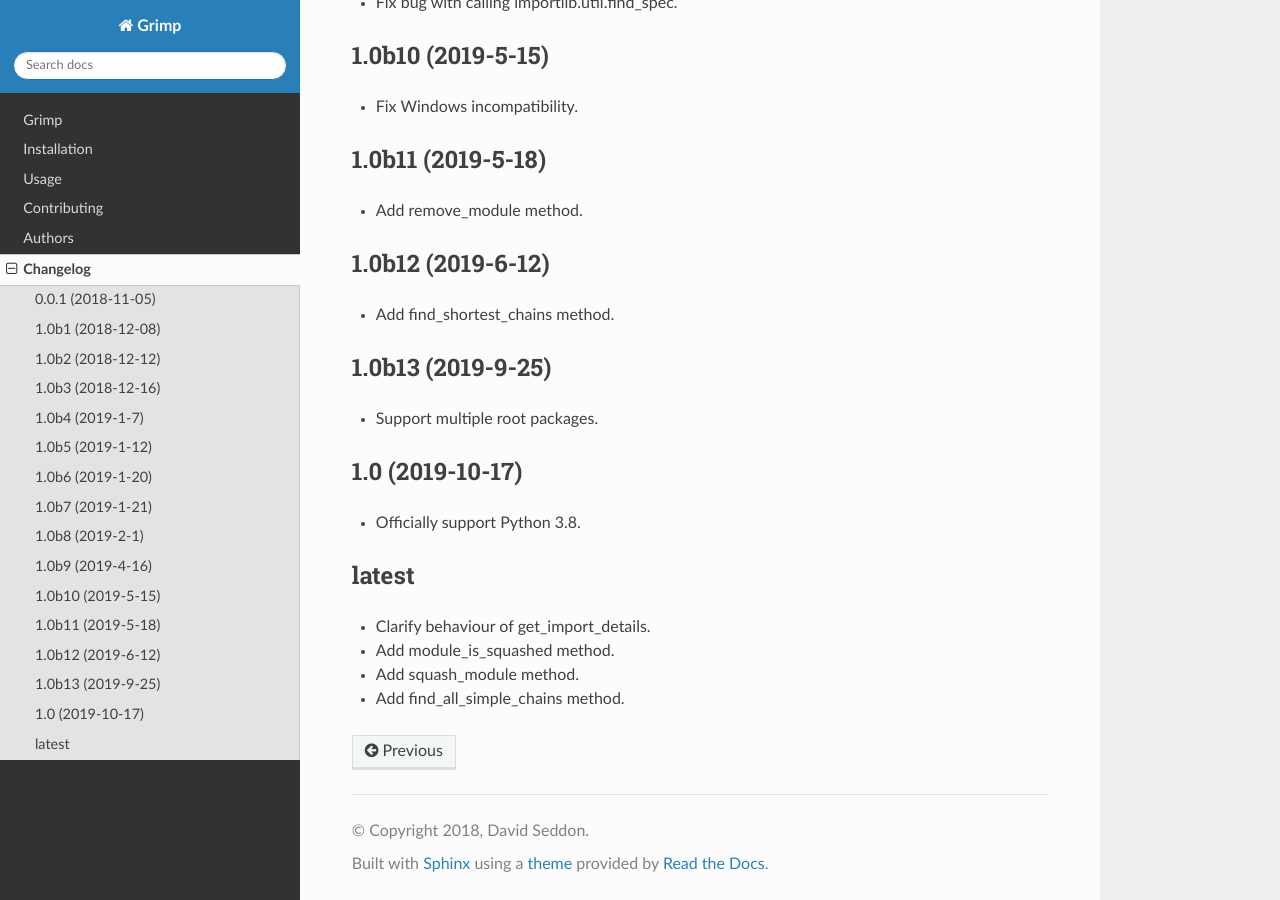
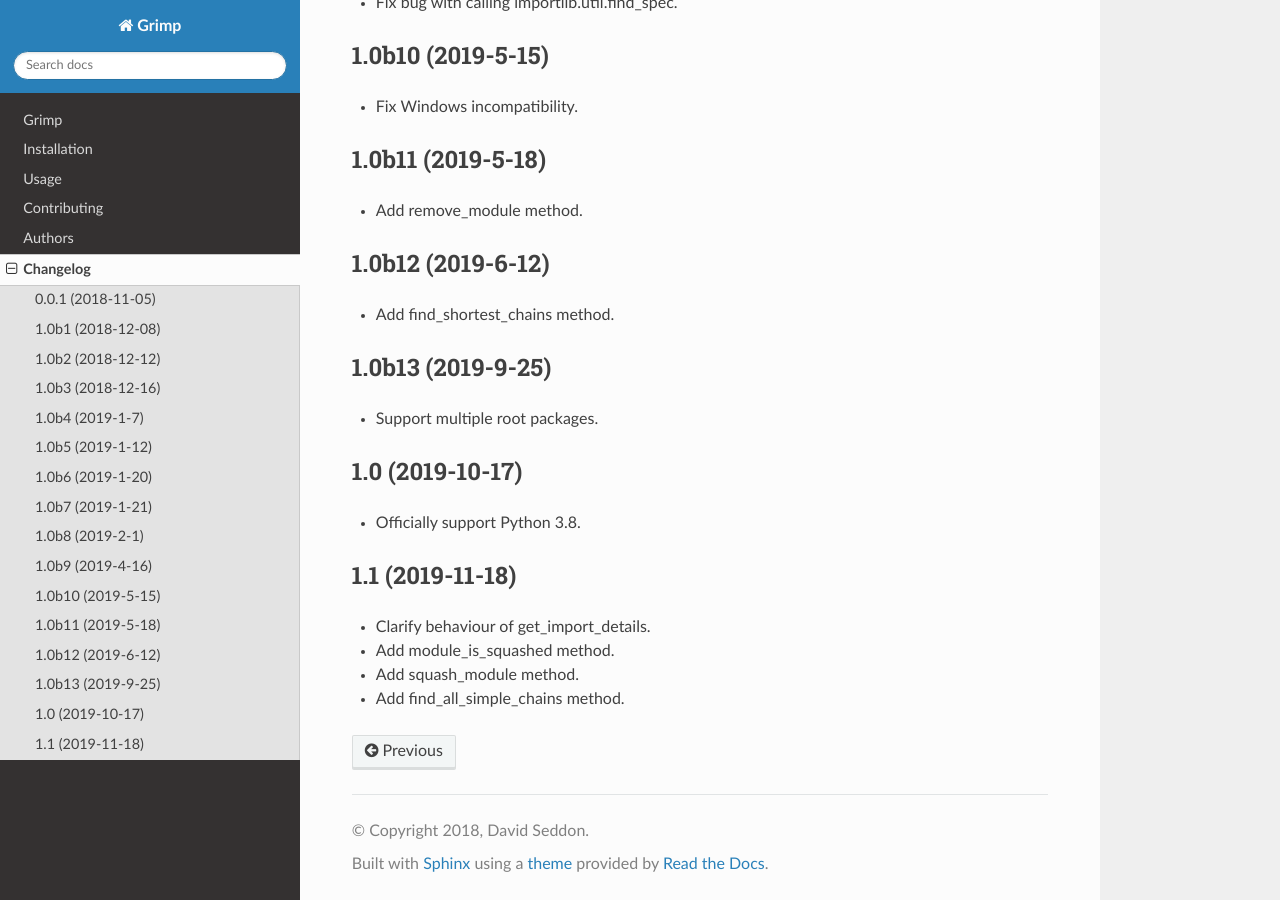
Before and after one commit to seddonym/grimp, a Sphinx documentation site: the page built from docs/changelog.rst, in a window 1280 px wide and 900 px high, scrolled down 1354 px. Built offline with Sphinx 7.4.7 and the Read the Docs theme 2.0.0, drawn with Linux system fonts in a browser that asks for light colours.

Commit message:
Release v1.1

```diff
--- a/CHANGELOG.rst
+++ b/CHANGELOG.rst
@@ -74,8 +74,8 @@ Changelog
 ----------------
 * Officially support Python 3.8.
 
-latest
-------
+1.1 (2019-11-18)
+----------------
 * Clarify behaviour of get_import_details.
 * Add module_is_squashed method.
 * Add squash_module method.
--- a/docs/conf.py
+++ b/docs/conf.py
@@ -26,7 +26,7 @@ author = 'David Seddon'
 # The short X.Y version
 version = ''
 # The full version, including alpha/beta/rc tags
-release = '1.0'
+release = '1.1'
 
 
 # -- General configuration ---------------------------------------------------
--- a/setup.py
+++ b/setup.py
@@ -21,7 +21,7 @@ def read(*names, **kwargs):
 
 setup(
     name='grimp',
-    version='1.0',
+    version='1.1',
     license='BSD 2-Clause License',
     description="Builds a queryable graph of the imports within one or more Python packages.",
     long_description=read('README.rst'),
--- a/src/grimp/__init__.py
+++ b/src/grimp/__init__.py
@@ -1,4 +1,4 @@
-__version__ = "1.0q"
+__version__ = "1.1"
 
 from .domain.valueobjects import Module, DirectImport  # noqa: F401
 from .main import build_graph  # noqa: F401
```
